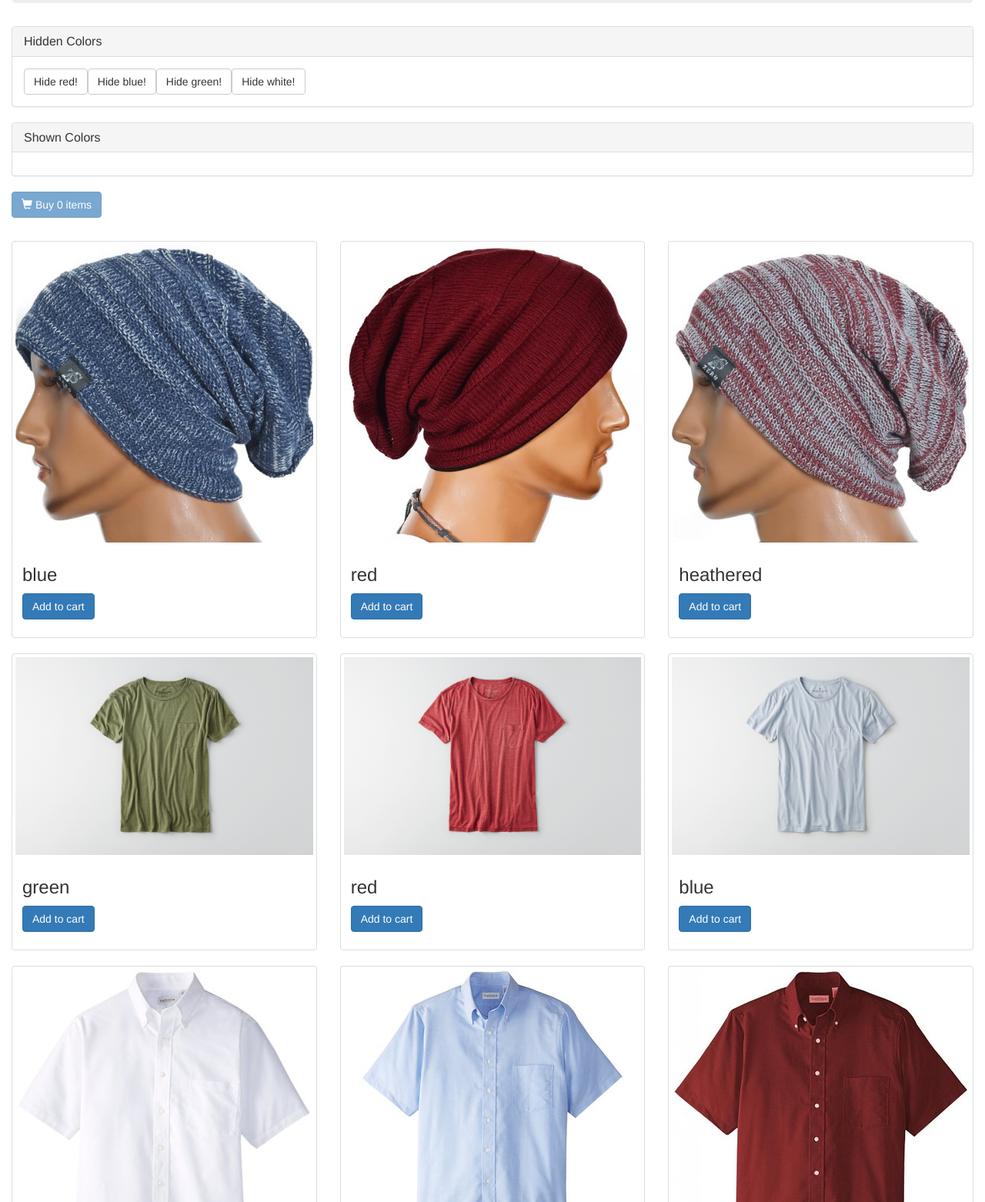
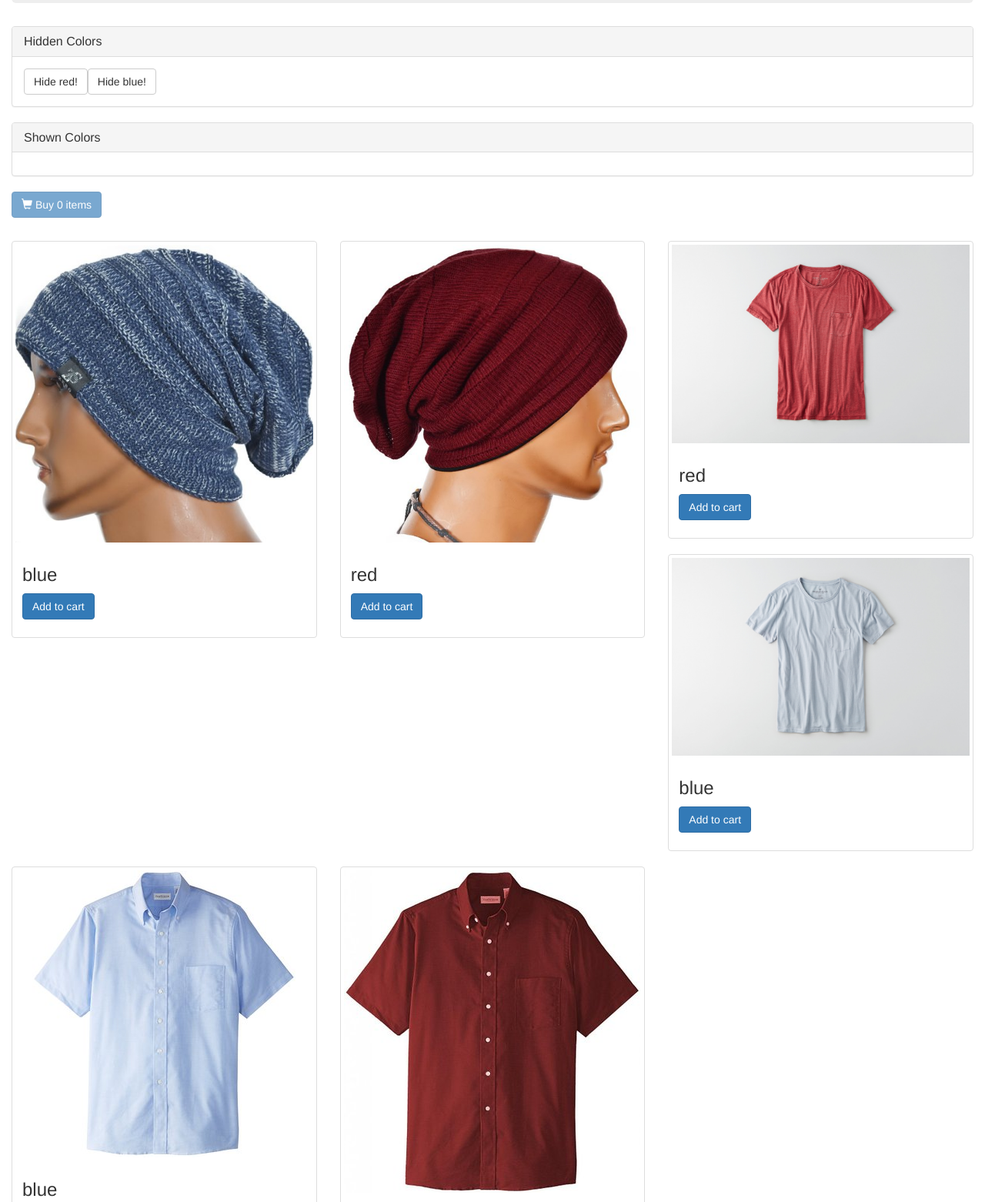
Before and after one commit to mbildner/angular_examples, a plain HTML site: page index.html in a window 1280 px wide. Shown: the part 236-1798 px from the top of the page at 77% size. Drawn offline with Linux system fonts and the light colour scheme.

Commit message:
color picker works for hard coded colors, but needs to be generalized

```diff
--- a/app.js
+++ b/app.js
@@ -8,7 +8,8 @@ angular.module('app').controller('HomePageCtrl', function($scope, ProductsServic
   $scope.shoppingCart = [];
 
   $scope.hiddenColors = [];
-  $scope.permittedColors = ['red', 'blue', 'green', 'white'];
+
+  $scope.permittedColors = ['red', 'blue'];
 
   ProductsService.shirts().then(function(shirts){
     $scope.pivotalTShirts = shirts;
--- a/index.html
+++ b/index.html
@@ -55,7 +55,7 @@
       </div>
 
       <div class="row padding-top-medium">
-        <div class="col-md-4" ng-repeat="beanie in pivotalBeanies">
+        <div class="col-md-4" ng-repeat="beanie in pivotalBeanies" ng-hide="permittedColors.indexOf(beanie.color)<0;">
           <div class="thumbnail">
             <img ng-src="{{ beanie.picture }}" alt="{{ beanie.color }} beanie">
             <div class="caption">
@@ -71,7 +71,7 @@
             </div>
           </div>
         </div>
-        <div class="col-md-4" ng-repeat="shirt in pivotalTShirts">
+        <div class="col-md-4" ng-repeat="shirt in pivotalTShirts"  ng-hide="permittedColors.indexOf(shirt.color)<0;">
           <div class="thumbnail">
             <img ng-src="{{ shirt.picture }}" alt="{{ shirt.color }} shirt">
             <div class="caption">
```
